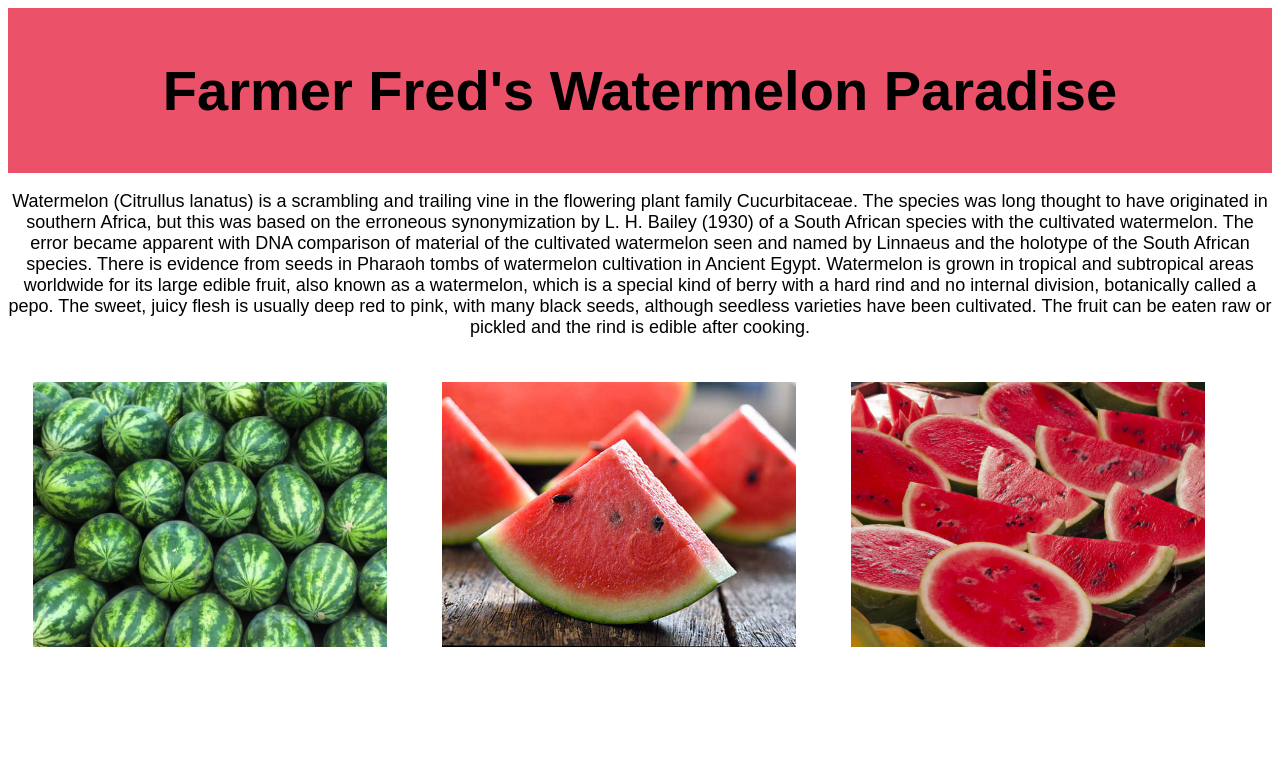
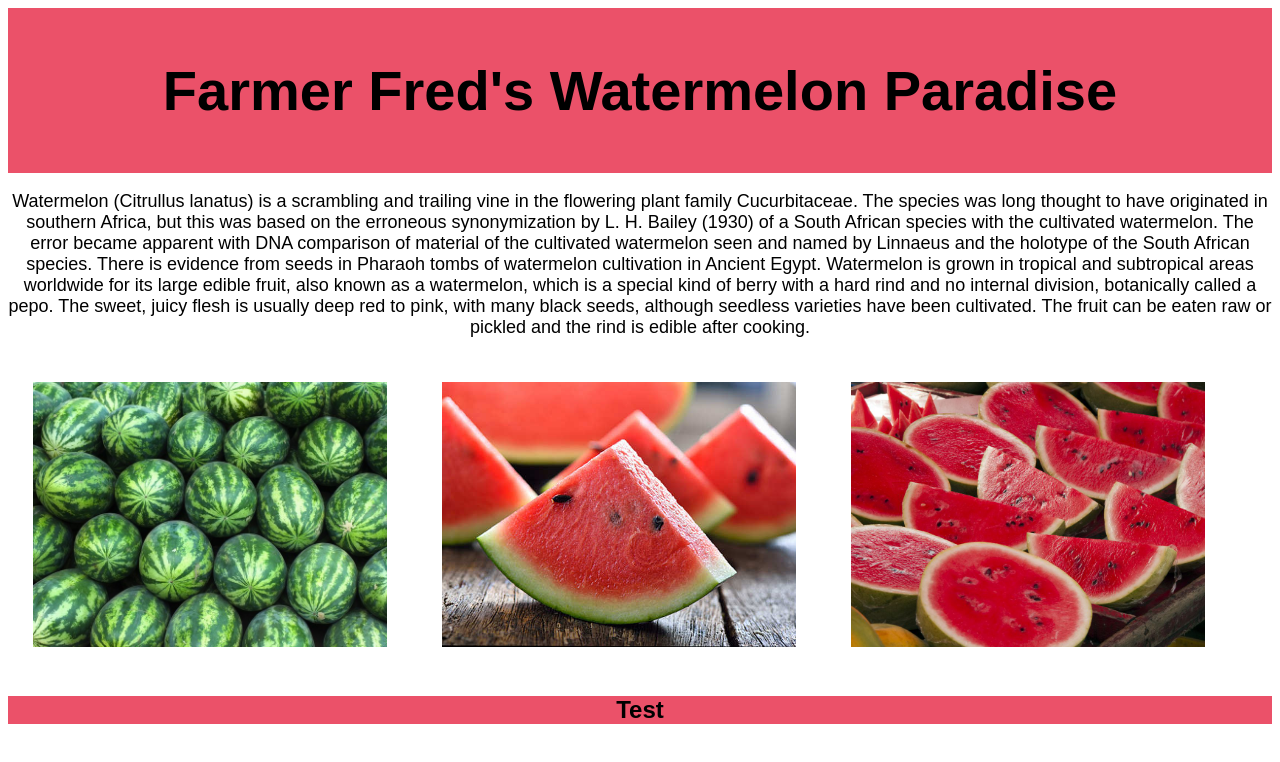
Before and after one commit to cir94/WatermelonSite, a plain HTML site: page index.html in a window 1280 px wide. Drawn offline with Linux system fonts and the light colour scheme.

Commit message:
added footer and styling for footer

```diff
--- a/index.html
+++ b/index.html
@@ -20,6 +20,12 @@
 <img src="images/watermelon2.jpg" class="watermelonGrid">
 <img src="images/watermelon3.jpg" class="watermelonGrid">
 
+<footer>
+
+  <div class="footerDesign">
+    <h2>Test</h2>
+  </div>
+</footer>
 
   </body>
 </html>
--- a/main.css
+++ b/main.css
@@ -20,3 +20,9 @@ body {
   width: 28%;
   padding: 2% 2%;
 }
+
+.footerDesign {
+  background-color: #eb5169;
+  font-size: 16px;
+  text-align: center;
+}
```
